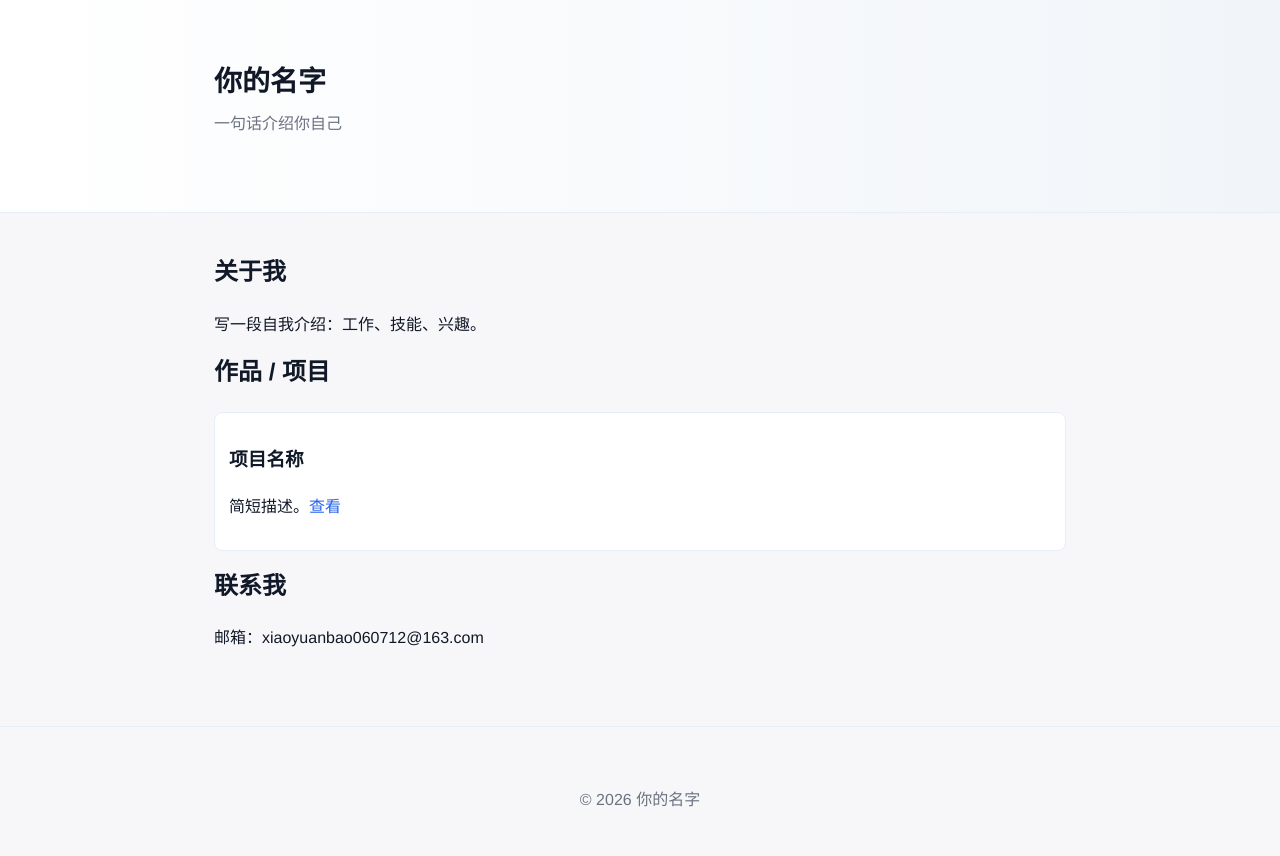
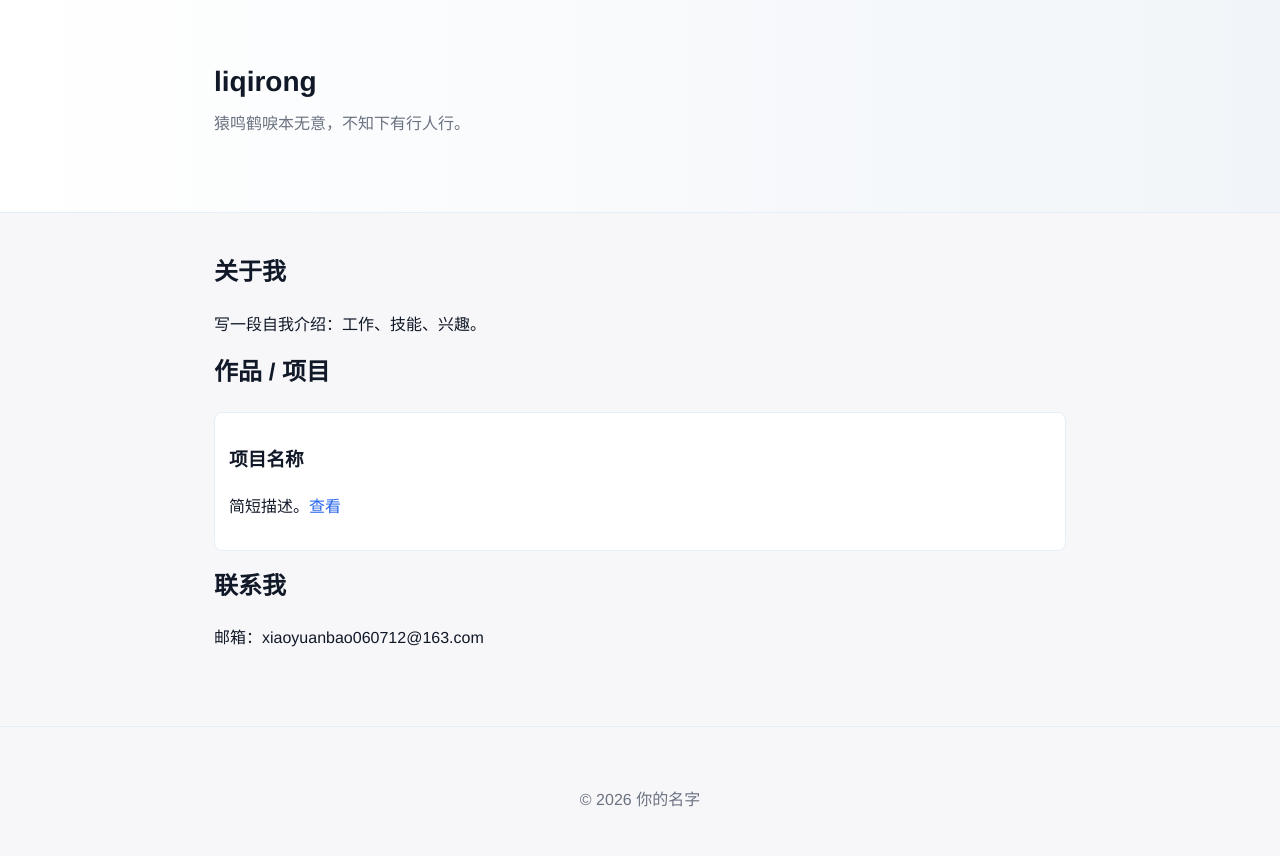
Before and after one commit to authenticsham/authenticsham.github.io, a plain HTML site: page index.html in a window 1280 px wide. Drawn offline with Linux system fonts and the light colour scheme.

Commit message:
Update header with name and subtitle

```diff
--- a/index.html
+++ b/index.html
@@ -10,8 +10,8 @@
 <body>
   <header class="site-header">
     <div class="container">
-      <h1>你的名字</h1>
-      <p class="subtitle">一句话介绍你自己</p>
+      <h1>liqirong</h1>
+      <p class="subtitle">猿鸣鹤唳本无意，不知下有行人行。</p>
     </div>
   </header>
 
```
